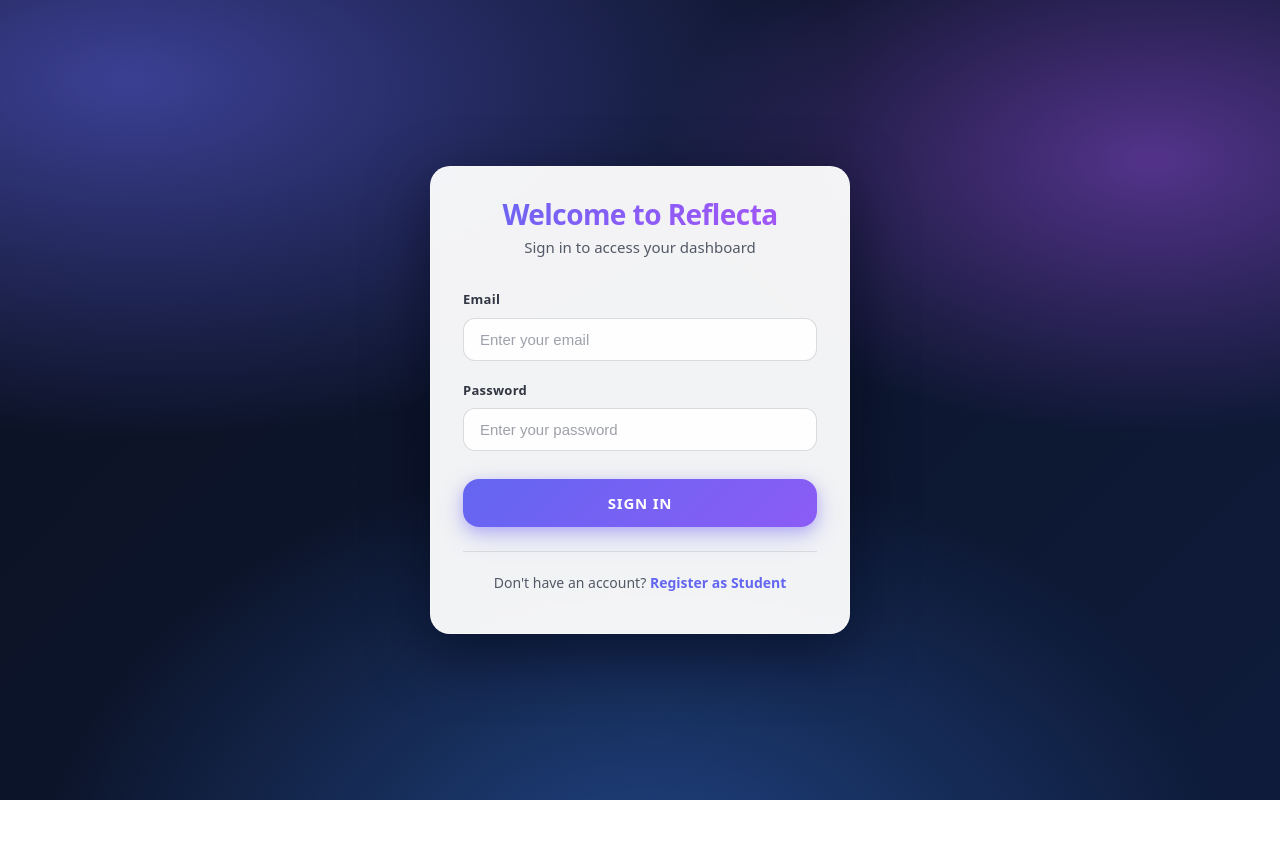
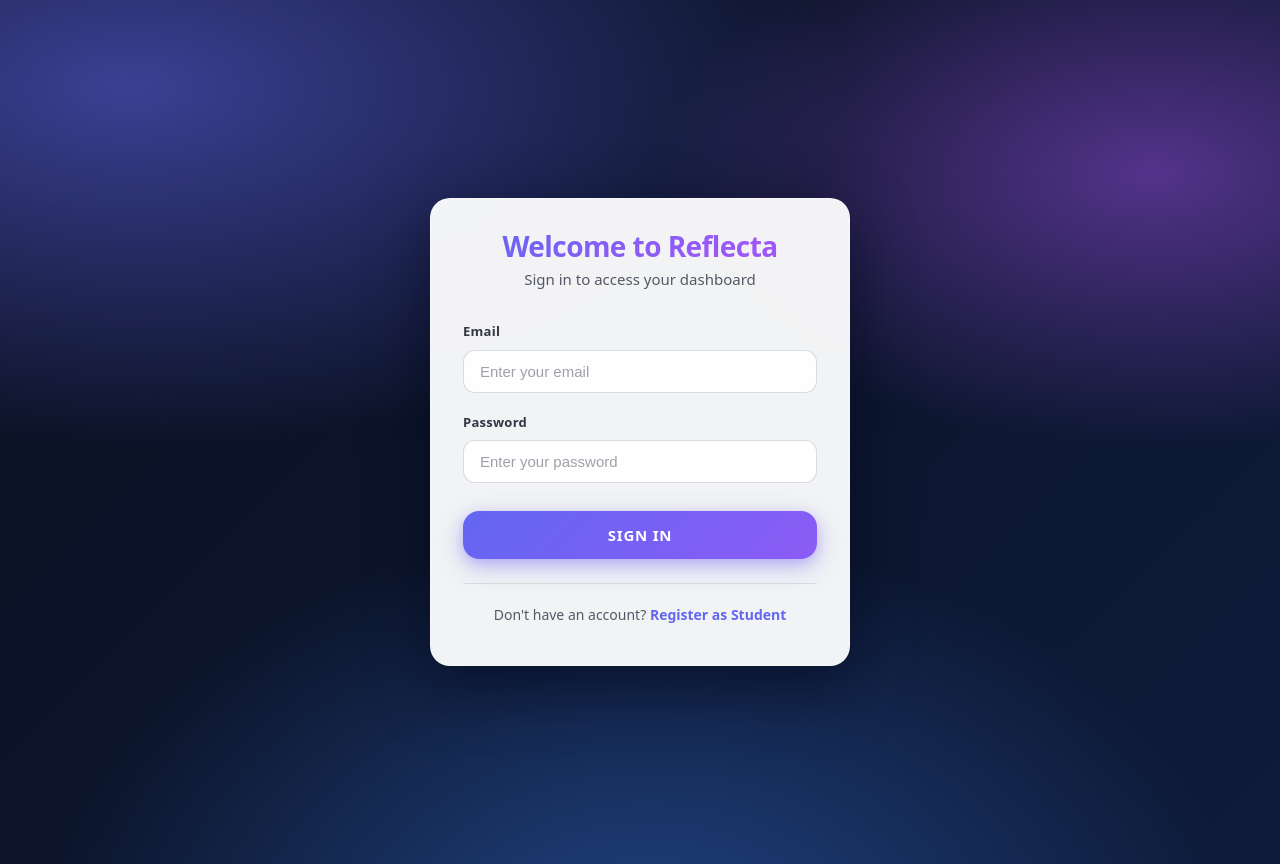
Before and after one commit to HariHaran9209/Reflecta, a React (Vite) app in the folder frontend/: page /login in a window 1280 px wide. Before the commit the page ends 800 px from the top, so only its background shows below. Built offline with nearby package versions, Linux system fonts and the light colour scheme; no server answers.

Commit message:
Update App.css

```diff
--- a/frontend/src/css/App.css
+++ b/frontend/src/css/App.css
@@ -21,8 +21,9 @@ body {
 }
 
 .app-main {
-    min-height: 100vh;
-    padding: 0;
+    padding: 32px;
+    box-sizing: border-box;
+    overflow-x: hidden;
 }
 
 /* Auth pages specific styling */
```
